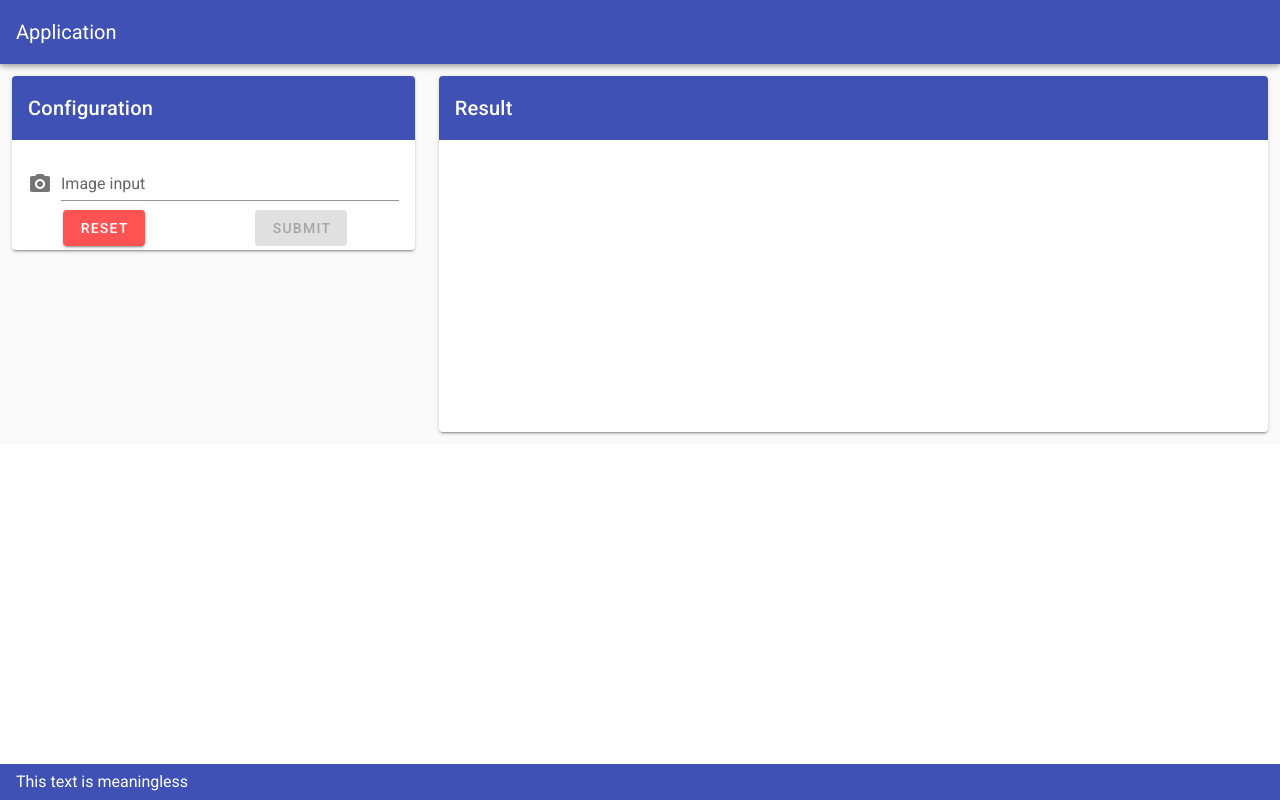
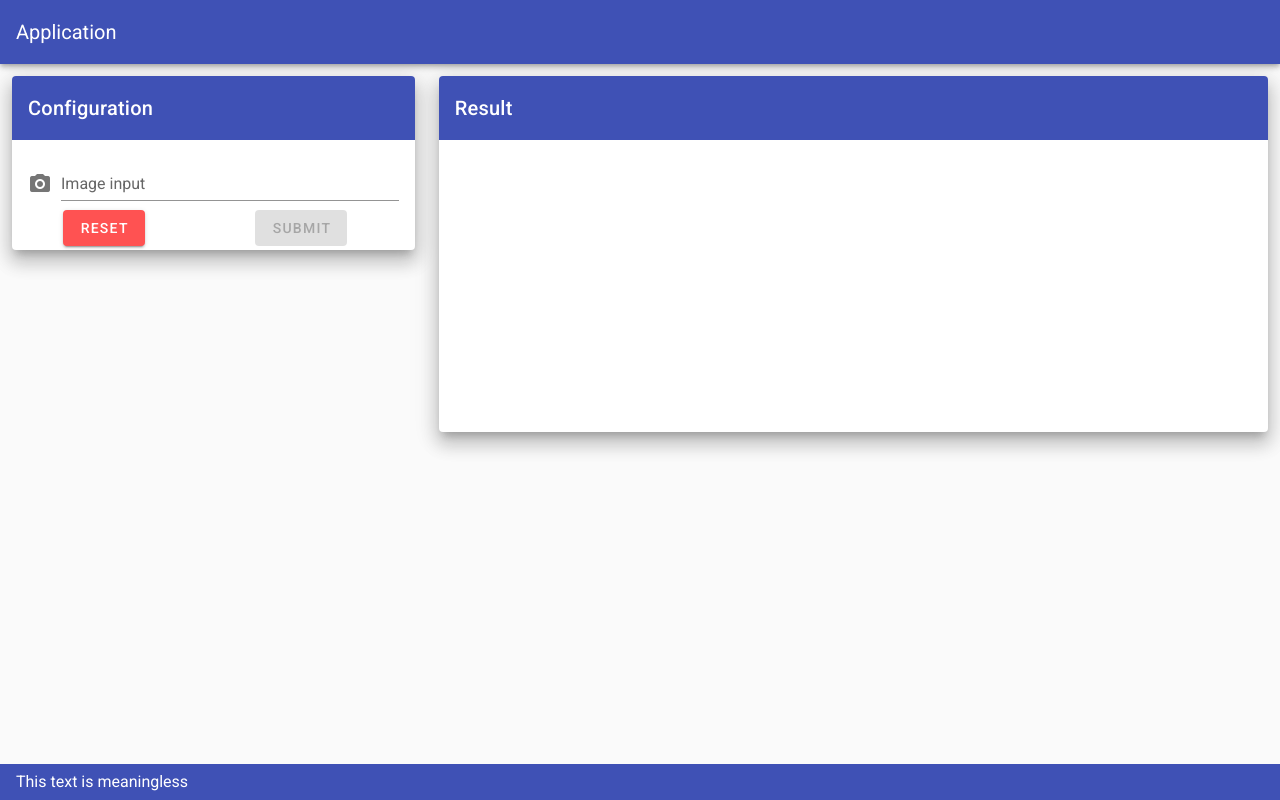
Before and after one commit to nickvdw/image-to-voronoi, a Vue app: page / in a window 1280 px wide. Built offline with nearby package versions, Linux system fonts and the light colour scheme.

Commit message:
Changed bg colour & added elevation shadow

```diff
--- a/src/App.vue
+++ b/src/App.vue
@@ -6,8 +6,8 @@
     </v-app-bar>
 
     <!-- Page content -->
-    <v-content>
-      <v-container fluid class="grey lighten-5">
+    <v-content class="grey lighten-5">
+      <v-container fluid>
         <v-row>
           <!-- Left column -->
           <v-col cols="4">
--- a/src/components/ImageResult.vue
+++ b/src/components/ImageResult.vue
@@ -1,5 +1,5 @@
 <template>
-  <v-card>
+  <v-card elevation="12">
     <!-- Card title -->
     <v-card-title class="indigo white--text">
       <span class="title">Result</span>
--- a/src/components/Menu.vue
+++ b/src/components/Menu.vue
@@ -1,5 +1,5 @@
 <template>
-  <v-card>
+  <v-card elevation="12">
     <!-- Card title -->
     <v-card-title class="indigo white--text">
       <span class="title">Configuration</span>
```
